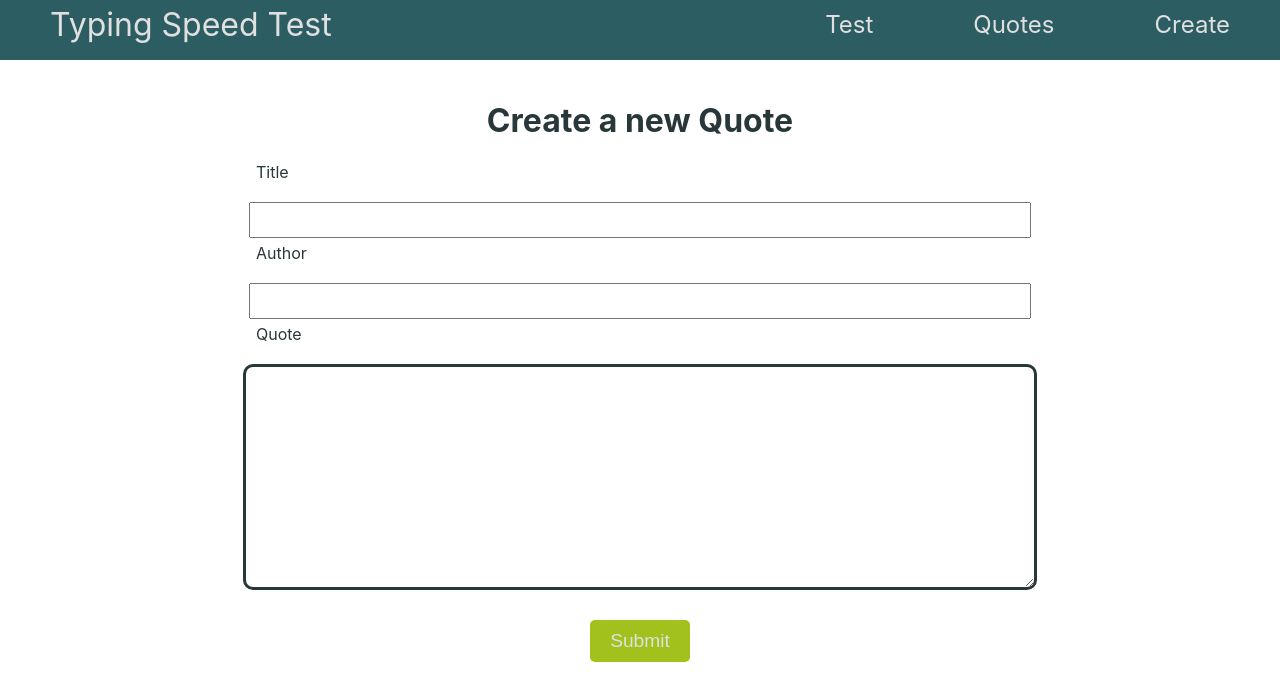
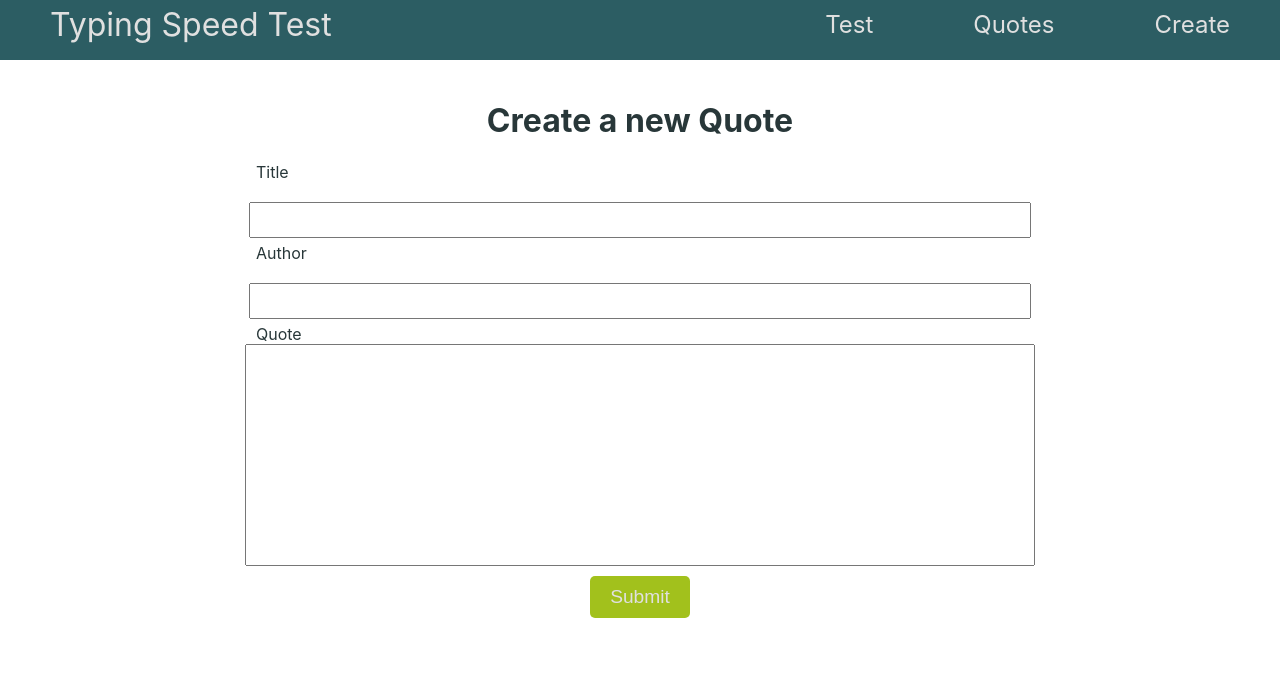
Before and after one commit to AdrianGomz/typing-speed-app, a React (Create React App) app: page /create in a window 1280 px wide. Shown: the top 700 px of the page. Built offline with nearby package versions, Linux system fonts and the light colour scheme.

Commit message:
Resolved problem with style

```diff
--- a/src/routes/Create.css
+++ b/src/routes/Create.css
@@ -18,8 +18,9 @@
 .form>input{
     width: 100%;
 }
-.quote{
+.quote-input{
     height: 200px;
     width: 100%;
     padding: 10px;
+    resize: none;
 }
--- a/src/routes/Create.js
+++ b/src/routes/Create.js
@@ -76,7 +76,7 @@ const Create = () => {
                 component="textarea"
                 rows="4"
                 name="quote"
-                className="quote"
+                className="quote-input"
               />
               <ErrorMessage name="quote" component="div" />
               <button type="submit">Submit</button>
```
